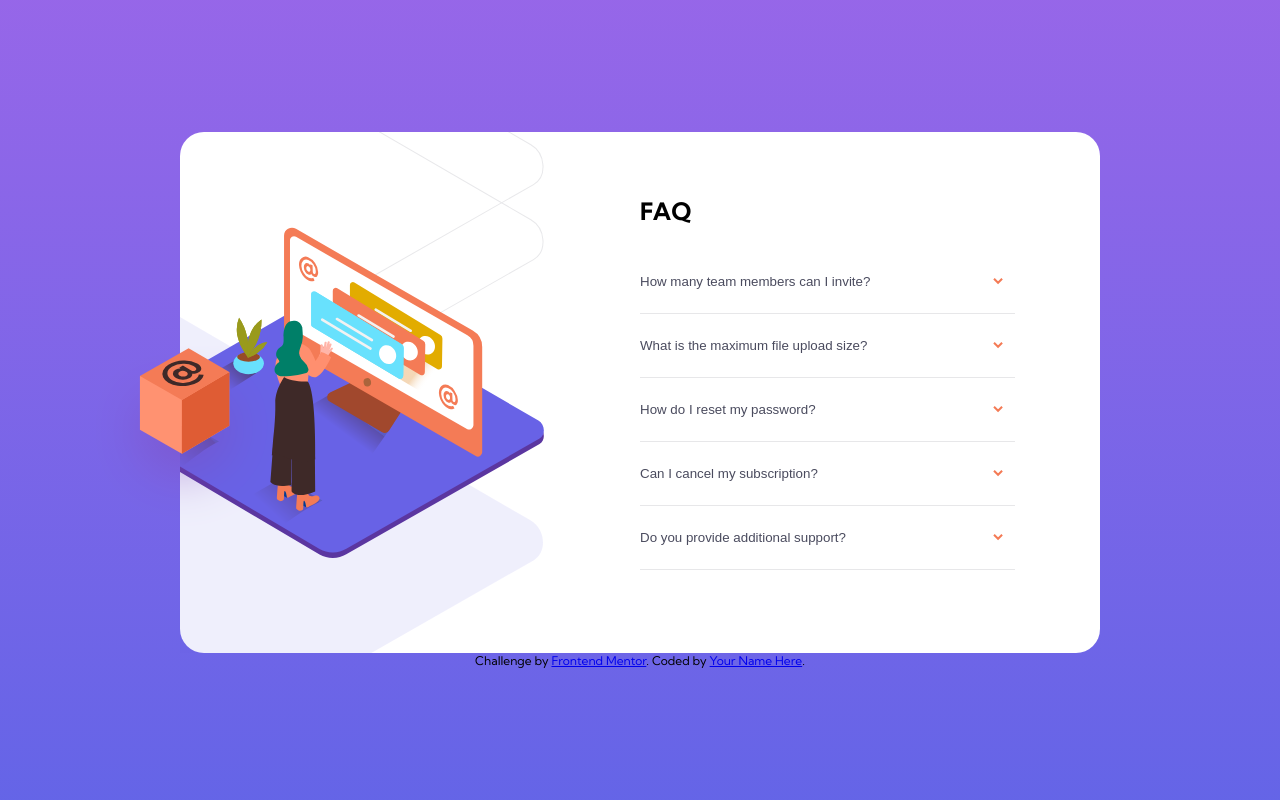
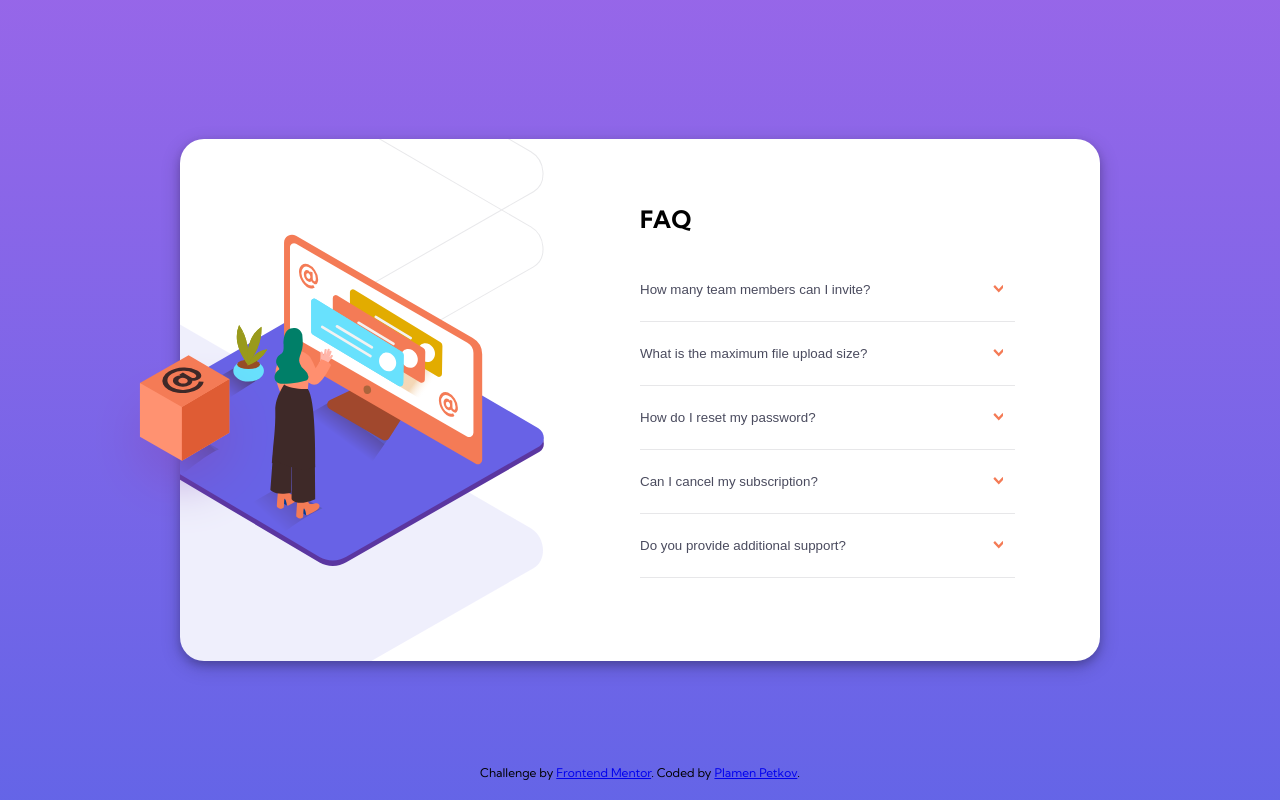
Before and after one commit to plamspetkov/FAQ-accordion-card-challenge-hub, a plain HTML site: page index.html in a window 1280 px wide. Drawn offline with Linux system fonts and the light colour scheme.

Commit message:
accordion

```diff
--- a/index.html
+++ b/index.html
@@ -105,7 +105,7 @@
 			Challenge by
 			<a href="https://www.frontendmentor.io?ref=challenge" target="_blank"
 				>Frontend Mentor</a
-			>. Coded by <a href="#">Your Name Here</a>.
+			>. Coded by <a href="https://github.com/plamspetkov">Plamen Petkov</a>.
 		</footer>
 		<script src="./script.js"></script>
 	</body>
--- a/style.css
+++ b/style.css
@@ -40,6 +40,7 @@ body {
 	width: 90%;
 	margin: 0 1.5rem;
 	border-radius: 2rem;
+	box-shadow: 0 4px 8px 0 rgba(0, 0, 0, 0.2), 0 6px 20px 0 rgba(0, 0, 0, 0.19);
 }
 
 .accordeon {
@@ -150,6 +151,11 @@ li {
 	display: block;
 }
 
+.attribution {
+	position: absolute;
+	bottom: 20px;
+}
+
 @media (min-width: 1000px) {
 	.card {
 		display: flex;
```
